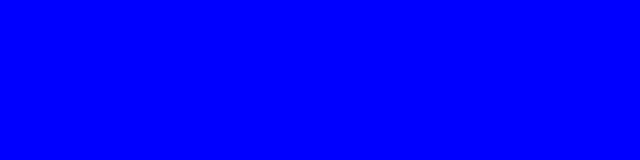
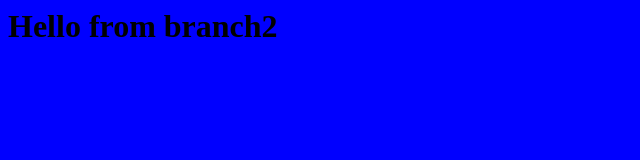
Before and after one commit to pgs011/Temp1, a plain HTML site: page index.html in a window 1280 px wide. Shown: the whole page, without its empty margins (0-640 px from the left). Drawn offline with Linux system fonts and the light colour scheme.

Commit message:
add some header

```diff
--- a/index.html
+++ b/index.html
@@ -1,4 +1,7 @@
 <html>
    <body bgcolor="blue">
+
+     <h1>Hello from branch2</h>
+
    </body>
    </html>
```
